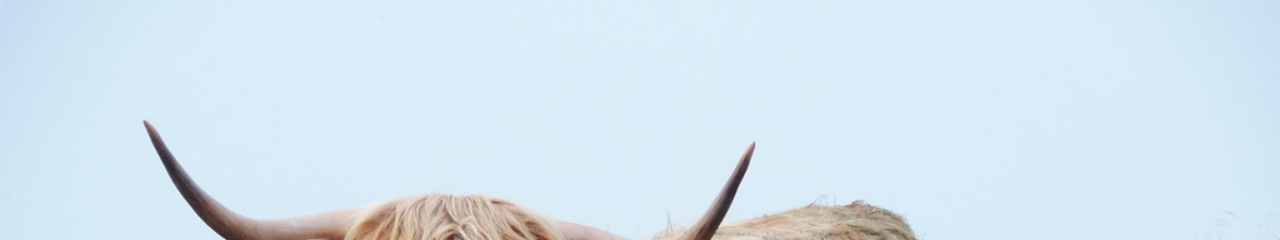
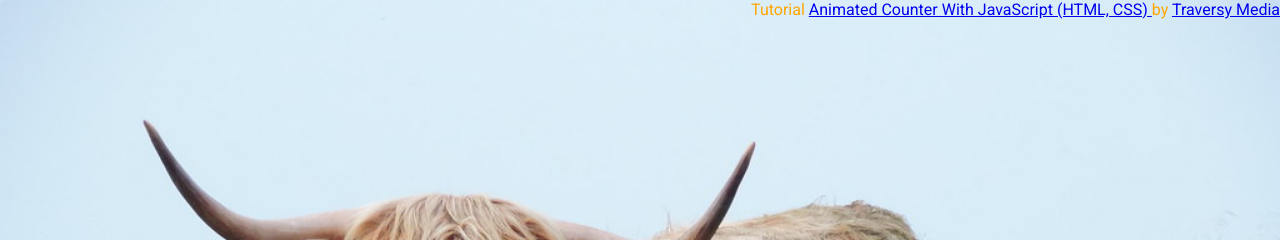
Before and after one commit to pakomarov/js-html-scc-animated-counter, a plain HTML site: page index.html in a window 1280 px wide. Shown: the top 240 px of the page. Drawn offline with Linux system fonts and the light colour scheme.

Commit message:
Adds link to the original tutorial

```diff
--- a/index.html
+++ b/index.html
@@ -44,6 +44,18 @@
     </div>
   </section>
 
+  <footer>
+    <p>
+      Tutorial
+      <a href="https://www.youtube.com/watch?v=a6XIMIKmj9k">
+        Animated Counter With JavaScript (HTML, CSS)
+      </a>
+      by
+      <a href="https://www.youtube.com/channel/UC29ju8bIPH5as8OGnQzwJyA">
+        Traversy Media
+      </a>
+    </p>
+  </footer>
   <script src="script.js"></script>
 </body>
 </html>
--- a/style.css
+++ b/style.css
@@ -7,6 +7,7 @@
 }
 
 body {
+  position: relative;
   display: flex;
   flex-direction: column;
   justify-content: flex-end;
@@ -15,7 +16,7 @@ body {
   background-color: lightskyblue;
   background-image: url('cow.jpg');
   background-size: cover;
-  color: #fff;
+  color: rgb(255, 166, 0);
 }
 
 .container {
@@ -34,11 +35,9 @@ header {
 
 header h1 {
   font-size: 60px;
-  color: rgb(255, 166, 0);
 }
 
 .counters {
-  color: rgb(255, 166, 0);
   padding: 40px 20px;
 }
 
@@ -58,6 +57,12 @@ header h1 {
   margin: 10px 0;
 }
 
+footer {
+  position: absolute;
+  top: 0;
+  right: 0;
+}
+
 @media(max-width: 700px) {
   .counters .container {
     grid-template-columns: repeat(2, 1fr);
```
